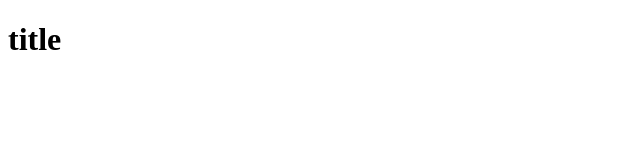
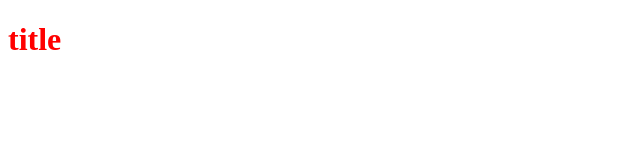
Before and after one commit to michalzyla/nauka-gita, a plain HTML site: page index.html in a window 1280 px wide. Shown: the whole page, without its empty margins (0-640 px from the left). Drawn offline with nearby package versions, Linux system fonts and the light colour scheme; files that its build step writes are made by us from their sources.

Commit message:
Add style for page header

```diff
--- a/index.html
+++ b/index.html
@@ -6,6 +6,6 @@
 	<link rel="stylesheet" type="text/css" href="style.css">
 </head>
 <body>
-	<h1>title</h1>
+	<h1 style="color: red;">title</h1>
 </body>
 </html>
```
